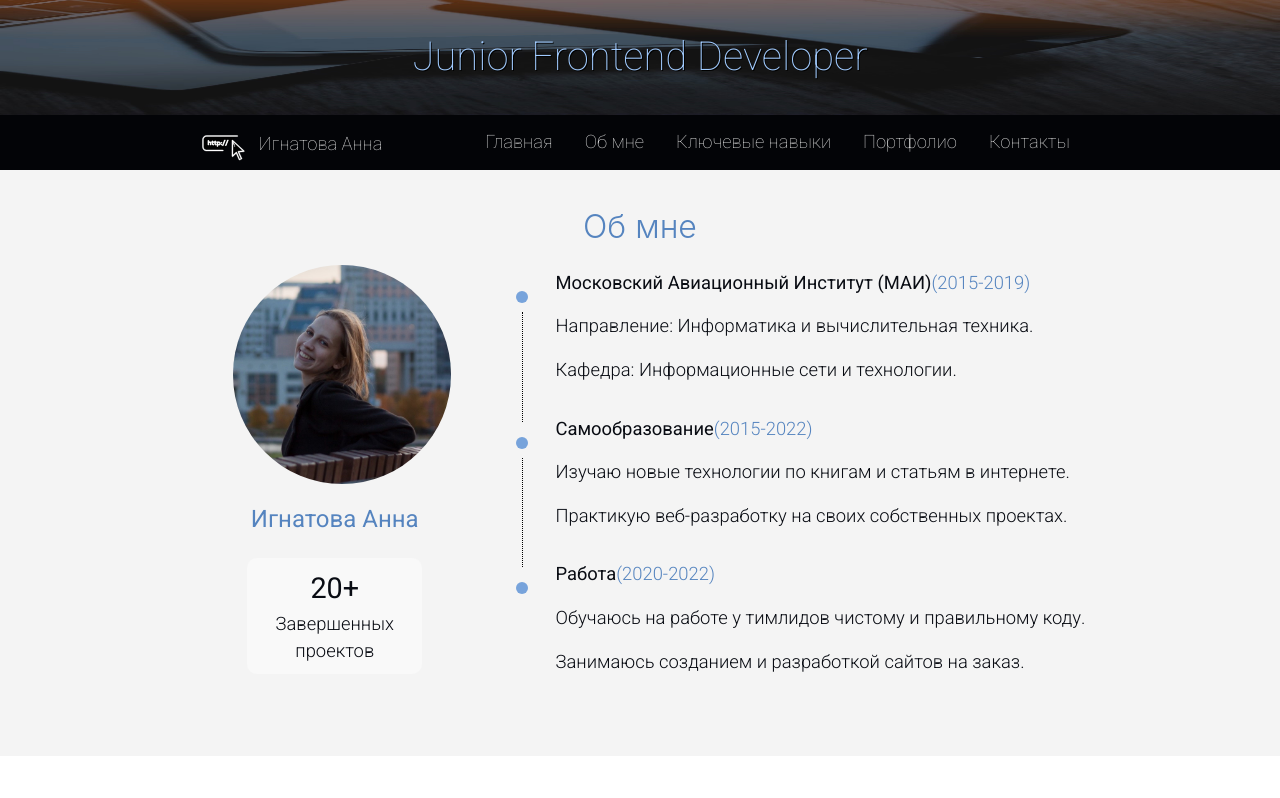
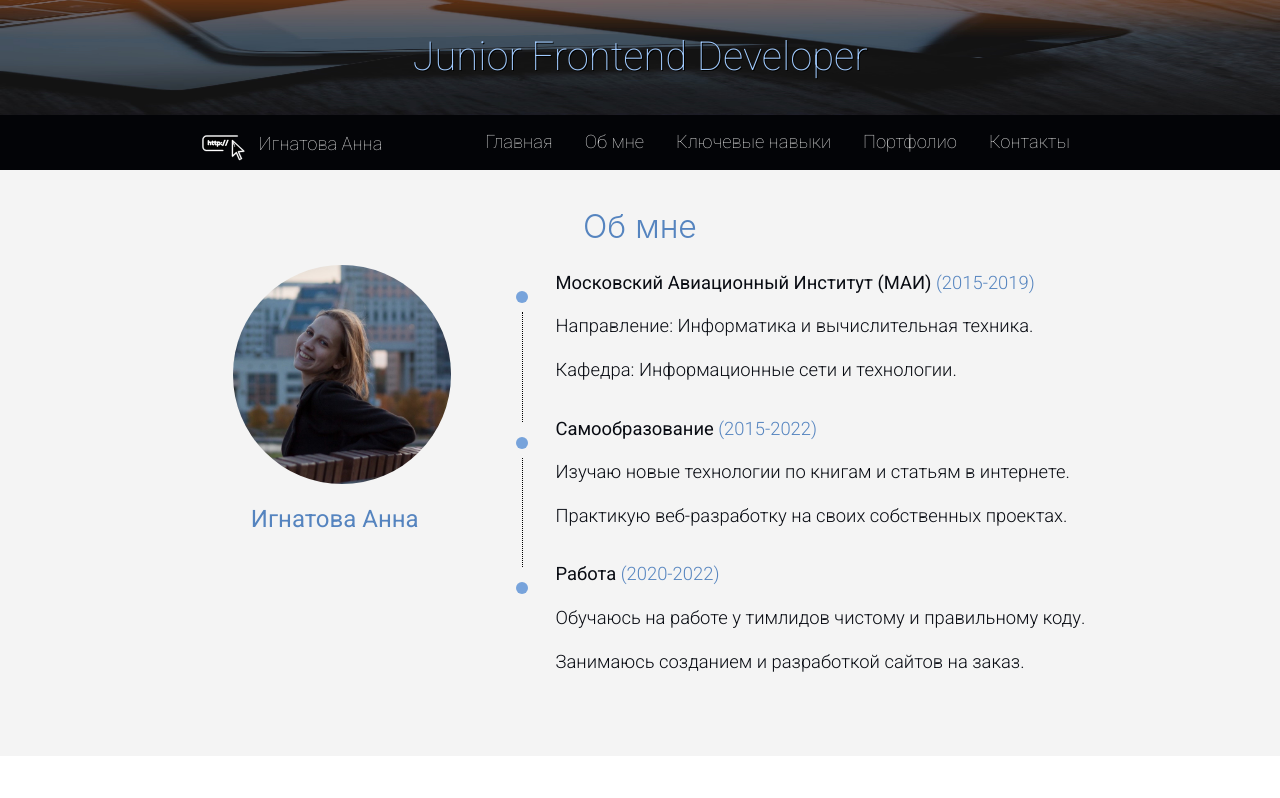
Before and after one commit to AnigalHub/Portfolio, a Nuxt app: page / in a window 1280 px wide. Shown: the top 798 px of the page. Built offline with nearby package versions, Linux system fonts and the light colour scheme.

Commit message:
удален projects

```diff
--- a/components/about.vue
+++ b/components/about.vue
@@ -6,15 +6,11 @@
         <b-col cols="4">
           <img src="../static/me.jpg">
           <p class="name">Игнатова Анна</p>
-          <div class="projects">
-            <div class="text number">20+</div>
-            <div class="text">Завершенных проектов</div>
-          </div>
         </b-col>
         <b-col>
           <ul>
             <li class="text" v-for="(education,index) in About" :key="index">
-              <p><b>{{education.name}}<span>{{education.year}}</span></b></p>
+              <p><b>{{education.name}}<span> {{education.year}}</span></b></p>
               <p>{{education.direction}}</p>
               <p>{{education.department}}</p>
             </li>
```
